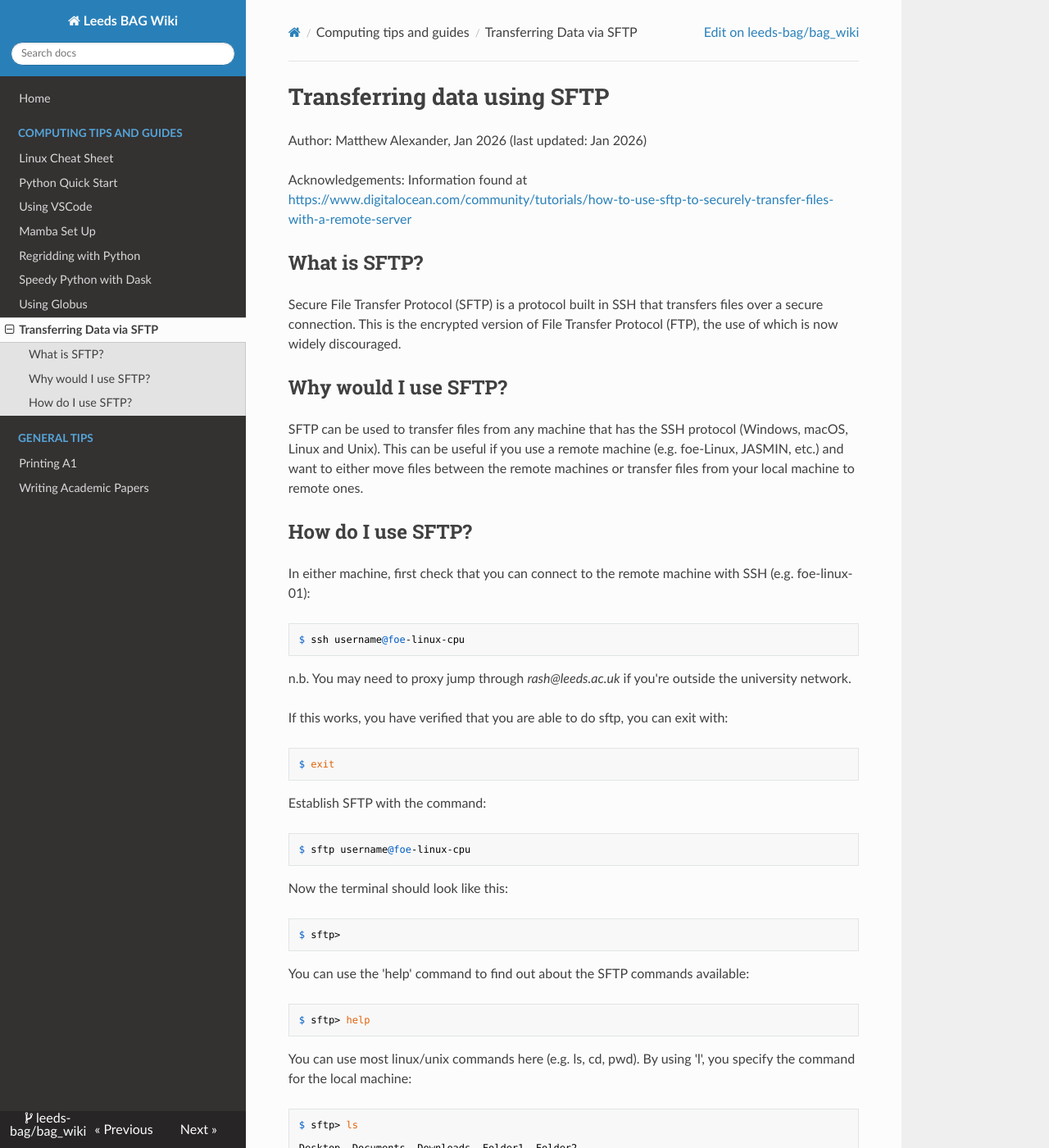
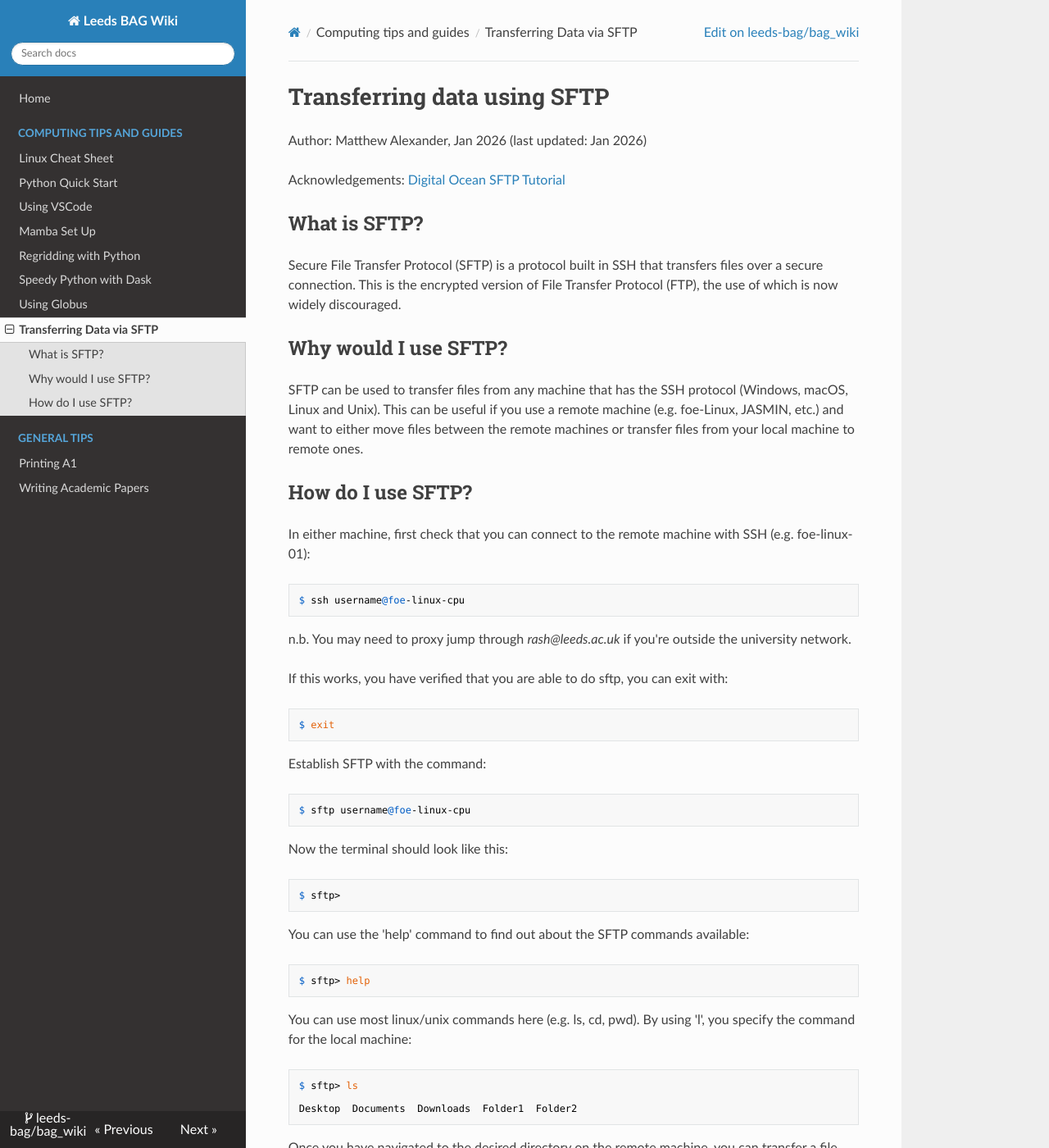
Before and after one commit to leeds-bag/bag_wiki, an MkDocs documentation site: the page built from docs/Transferring_data_using_SFTP.md, in a window 1280 px wide and 1400 px high. Shown: the whole window at 82% size. Built offline with MkDocs 1.6.1, drawn with Linux system fonts in a browser that asks for light colours; nearby versions of some CDN libraries; some of the changed text lies outside the part shown.

Commit message:
Update SFTP documentation formatting and links

````diff
--- a/docs/Transferring_data_using_SFTP.md
+++ b/docs/Transferring_data_using_SFTP.md
@@ -3,7 +3,7 @@
 
 Author: Matthew Alexander, Jan 2026 (last updated: Jan 2026)
 
-Acknowledgements: Information found at <https://www.digitalocean.com/community/tutorials/how-to-use-sftp-to-securely-transfer-files-with-a-remote-server>
+Acknowledgements: [Digital Ocean SFTP Tutorial](https://www.digitalocean.com/community/tutorials/how-to-use-sftp-to-securely-transfer-files-with-a-remote-server)
 
 
 
@@ -88,7 +88,7 @@
 
 
 ```
-sftp> put -r localFile
+$ sftp> put -r localFile
 ```
 
 
@@ -104,7 +104,7 @@
 
 
 ```
-sftp> get remoteFile localFile
+$ sftp> get remoteFile localFile
 ```
 
 
````
